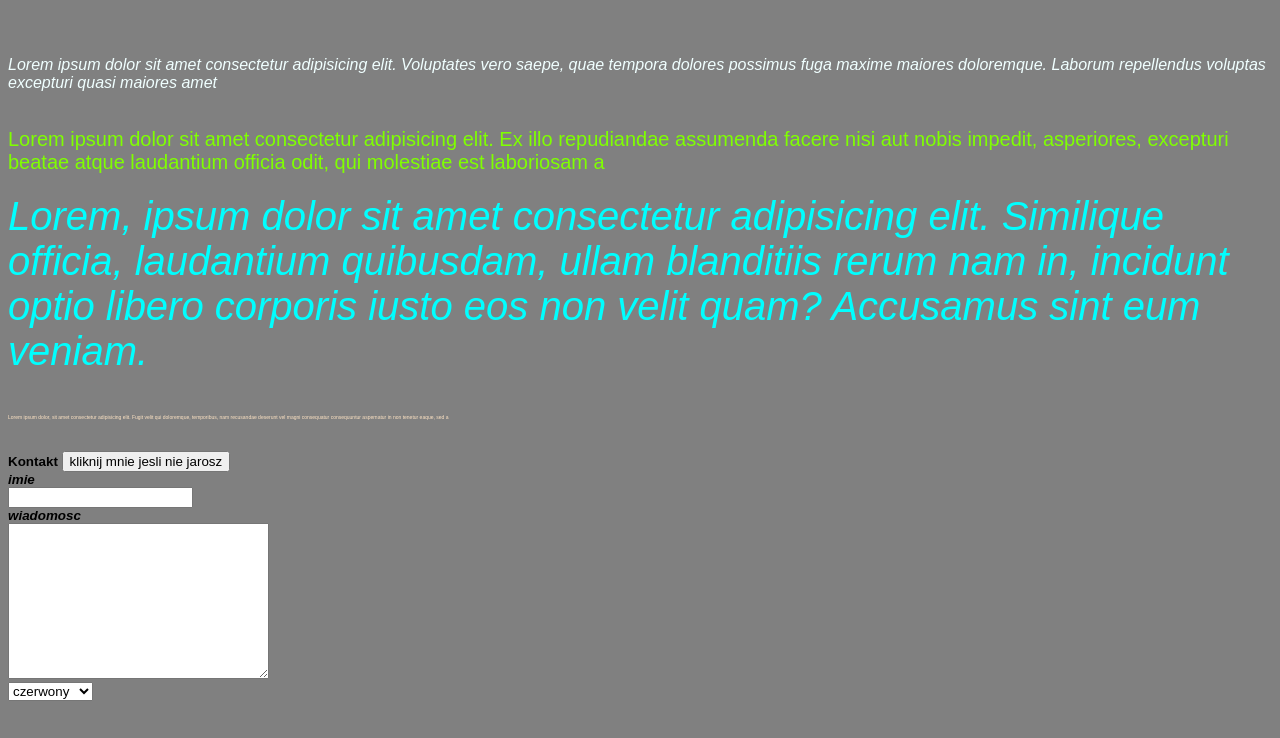
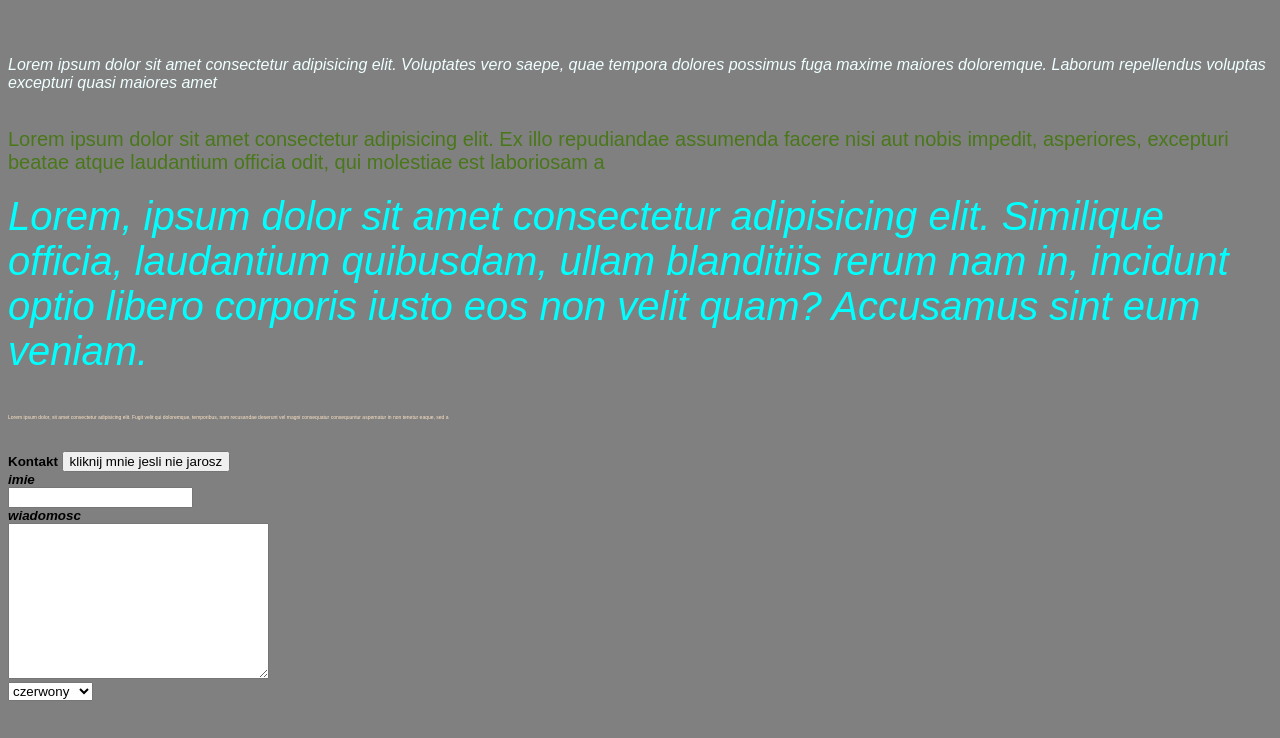
Before and after one commit to maciej2401/www, a plain HTML site: page index.html in a window 1280 px wide. Drawn offline with Linux system fonts and the light colour scheme.

Commit message:
cofnięcie zmian

```diff
--- a/css/style.css
+++ b/css/style.css
@@ -14,7 +14,7 @@ body {
 .p2 {
 	font-size: 25;
 	font-style: unset;
-	color: chartreuse;
+	color: rgb(73, 119, 26);
 	float: right;
 }
 .p3 {
```
Also changed, not shown: index.html (+0 -1 lines).
